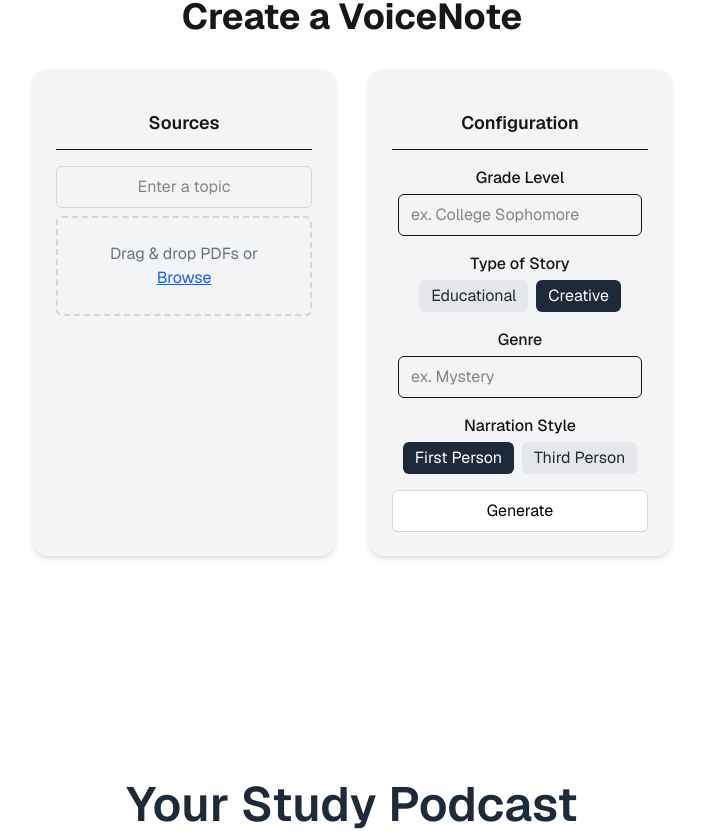
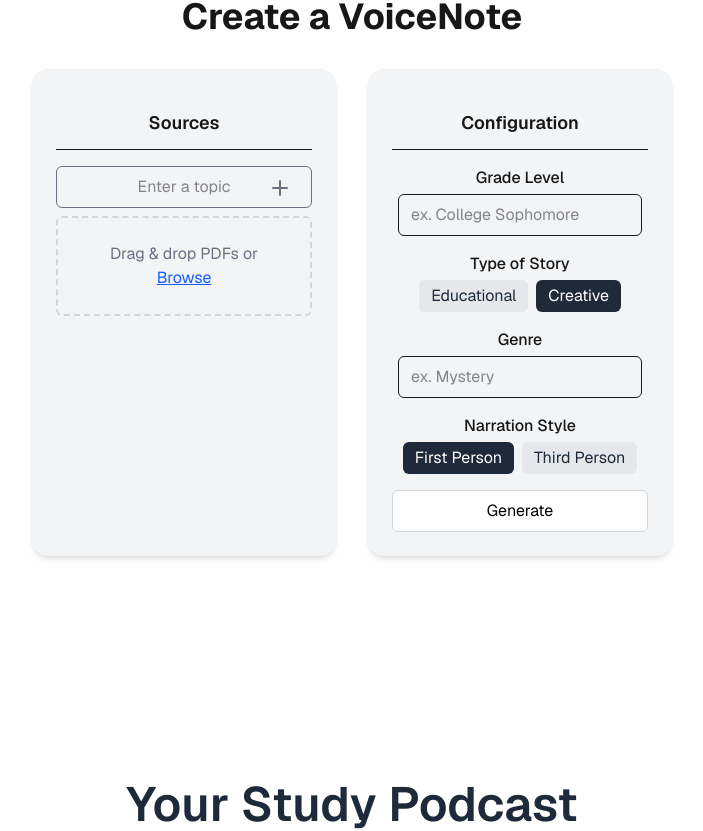
Before and after one commit to laurensgalarza/VoiceNotes, a Next.js app in the folder voicenotes/: page / in a window 1280 px wide. Shown: the part 1807-2638 px from the top of the page, without its empty margins (288-991 px from the left). Built offline with nearby package versions, Linux system fonts and the light colour scheme.

Commit message:
Messing around

```diff
--- a/voicenotes/src/app/api/generateStory/route.js
+++ b/voicenotes/src/app/api/generateStory/route.js
@@ -5,7 +5,7 @@ export async function POST(req) {
 
     try {
         const {
-            topic,
+            topics,
             fileTexts, //file array
             gradeLevel,
             storyType,
@@ -15,8 +15,8 @@ export async function POST(req) {
 
         const inputText = [];
 
-        if (topic) {
-            inputText.push("Topic: " + topic)
+        if (topics) {
+            inputText.push("Topics: " + topics)
         }
         if (Array.isArray(fileTexts) && fileTexts.length > 0) {
             inputText.push("Uploaded File Content: \n" + fileTexts.join("\n\n"))
--- a/voicenotes/src/app/frontend/create.js
+++ b/voicenotes/src/app/frontend/create.js
@@ -2,10 +2,12 @@
 "use client"
 import React, { useState } from "react";
 import { X } from 'lucide-react';
+import { Plus } from 'lucide-react';
 import SourceFile from "./components/SourceFile";
 
 export default function Create({ setStory, setLoadingScreen }) {
-    const [topic, setTopic] = useState("");
+    const [topicList, setTopic] = useState([]);
+    const [topicInput, setTopicInput] = useState("");
     const [files, setFiles] = useState([]); // raw File objects
     const [parsedFiles, setParsedFiles] = useState([]); // parsed text previews
     const [config, setConfig] = useState({
@@ -14,6 +16,28 @@ export default function Create({ setStory, setLoadingScreen }) {
         genre: "",
         narration: "First Person"
     });
+
+    const addTopic = () => {
+        if(topicInput != ""){
+            topicList.push(topicInput);
+            setTopicInput("")
+        }
+
+    };
+
+    const removeTopic = index => {
+
+       // let index = topicList.indexOf(topic);
+
+       const temp = [...topicList]
+
+        //if found, remove
+        if (index != -1){
+            temp.splice(index, 1)
+
+            setTopic(temp)
+        }
+    };
 
     const handleFileUpload = async (newFiles) => {
         for (const file of newFiles) {
@@ -42,18 +66,20 @@ export default function Create({ setStory, setLoadingScreen }) {
         }
     };
 
+
     const handleGenerate = async () => {
         setLoadingScreen(true);
 
         const fileTexts = parsedFiles.map(file => file.fullText);
 
+        const topics = topicList.join(", ")
 
         const response = await fetch("/api/generateStory", {
             method: "POST",
             headers: {
                 "Content-Type": "application/json"
             },
-            body: JSON.stringify({ topic, fileTexts, ...config })
+            body: JSON.stringify({ topics, fileTexts, ...config })
         });
 
         const data = await response.json();
@@ -77,7 +103,27 @@ export default function Create({ setStory, setLoadingScreen }) {
                 {/* Left Panel - Sources */}
                 <div  className="flex-1 bg-gray-100 rounded-2xl shadow-md p-6">
                     <h2 className="text-lg font-semibold mb-4 text-center border-b border-white-300 w-full my-4 pb-3">Sources</h2>
-                    <input type="text" value={topic} onChange={(e) => {setTopic(e.target.value)}} placeholder="Enter a topic" className="px-6 py-2 border rounded-md focus:outline-none text-center my-2 mt-0 border-gray-300 hover:border-gray-500 w-full"/>
+                    <div className="relative">
+                    <input type="text" value={topicInput} onChange={(e) => setTopicInput(e.target.value)} placeholder="Enter a topic" className="px-6 py-2 border rounded-md  text-center my-2 mt-0 border-gray-500 w-full"/>
+
+                    {<button
+                        onClick={() => addTopic()}
+                        className="absolute right-0 bottom-4 flex items-center cursor-pointer text-gray-500 hover:text-gray-700">
+                        <Plus className="hidden md:flex text-lg mt-7 mr-5" />
+                        <Plus className="md:hidden text-lg mt-7 mr-10" />
+                            </button>
+                            }
+                    </div>
+
+                    <div className="space-y-1 flex flex-wrap max-w-100">
+                        {topicList.map((topic, index) => (
+                            <div key={index} className=" px-3 py-1 border rounded-md  bg-gray-500 text-white flex w-fit h-fit hover:bg-red-800/60 cursor-pointer transition" onClick={() => removeTopic(index)}>
+                            <p className="text-sm">{topic}</p>
+                            </div>
+                        ))}
+
+                    </div>
+
                     <input
                         id="fileInput"
                         type="file"
@@ -109,6 +155,7 @@ export default function Create({ setStory, setLoadingScreen }) {
                         {parsedFiles.map((file, index) => (
                             <SourceFile key={index} {...file} />
                         ))}
+
                     </div>
                 </div>
 
@@ -164,7 +211,7 @@ export default function Create({ setStory, setLoadingScreen }) {
                         {config.genre && (
                             <button
                                 onClick={() => setConfig({ ...config, genre: "" })}
-                                className="absolute inset-y-0 right-0 flex items-center cursor-pointer text-gray-500 hover:text-gray-700 z-10">
+                                className="absolute inset-y-0 right-0 flex items-center cursor-pointer text-gray-500 hover:text-gray-700">
                                 <X className="hidden md:flex text-lg mt-7 mr-5" />
                                 <X className="md:hidden text-lg mt-7 mr-10" />
                             </button>
```
